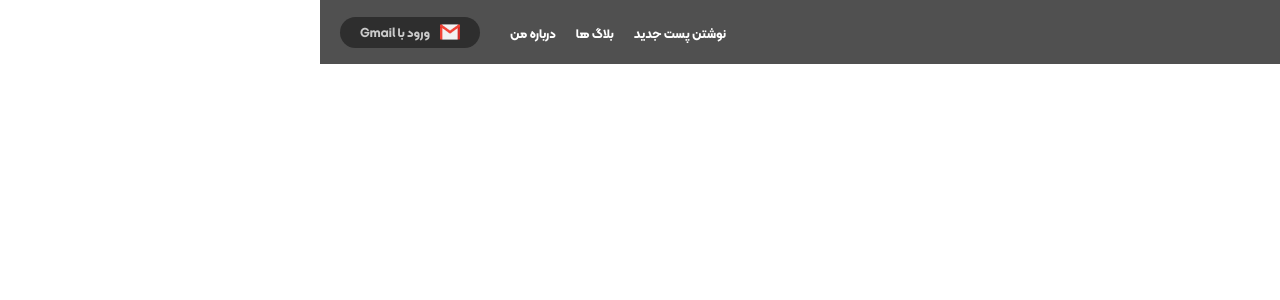
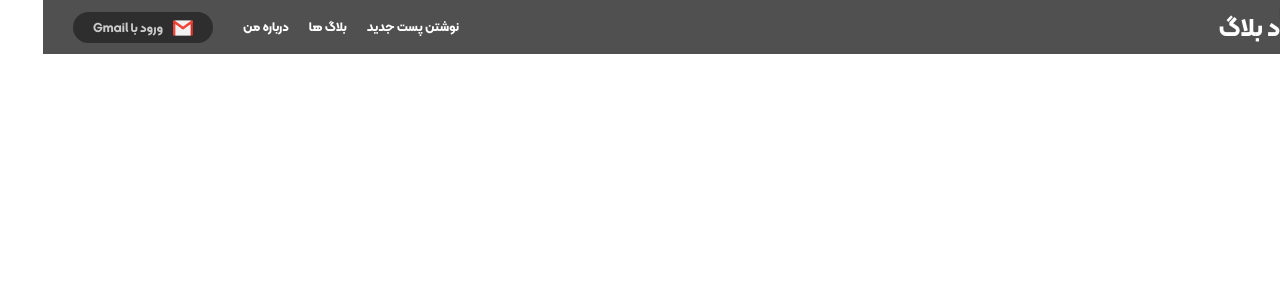
Before and after one commit to mohammad-zolghadr/mozo.blog, a React (Create React App) app: page / in a window 1280 px wide. Shown: the top 300 px of the page. Built offline with nearby package versions, Linux system fonts and the light colour scheme.

Commit message:
Responsive menu

```diff
--- a/src/components/Navbar.js
+++ b/src/components/Navbar.js
@@ -1,30 +1,60 @@
-import React from "react";
+import React, { useState } from "react";
 import { Link } from "react-router-dom";
 
 import style from "../sass/Navbar.scss";
 import gmailIcon from "../assets/images/gmail-icon.png";
+import arrowIcon from "../assets/images/arrowMenu.png";
 
 const Navbar = () => {
+  const [navTopResponsive, setNavTopResponsive] = useState(true);
+
+  const navHandlerResponsive = () => {
+    setNavTopResponsive(!navTopResponsive);
+  };
+
+  const closeNavResponsive = () => {
+    setNavTopResponsive(true);
+  };
+
+  const signIn = () => {
+    closeNavResponsive();
+  };
+
   return (
     <div>
       <header>
-        <Link to="/">
+        <Link to="/" onClick={closeNavResponsive}>
           <h1>مود بلاگ</h1>
         </Link>
 
-        <nav>
+        <div onClick={navHandlerResponsive} className="btnResponsiveMenu">
+          <span>دسترسی سریع</span>
+          <img src={arrowIcon} />
+        </div>
+
+        <nav
+          style={{
+            top: !navTopResponsive && "54px",
+          }}
+        >
           <ul>
             <li>
-              <Link to="/new-post">نوشتن پست جدید</Link>
+              <Link to="/new-post" onClick={closeNavResponsive}>
+                نوشتن پست جدید
+              </Link>
             </li>
             <li>
-              <Link to="/blog">بلاگ ها</Link>
+              <Link to="/blog" onClick={closeNavResponsive}>
+                بلاگ ها
+              </Link>
             </li>
             <li>
-              <Link to="/about-me">درباره من</Link>
+              <Link to="/about-me" onClick={closeNavResponsive}>
+                درباره من
+              </Link>
             </li>
             <li>
-              <button>
+              <button onClick={signIn}>
                 <img src={gmailIcon} />
                 ورود با Gmail
               </button>
--- a/src/sass/Navbar.scss
+++ b/src/sass/Navbar.scss
@@ -5,7 +5,21 @@
 header {
     @include displayFlex(between);
     background-color: $headerColor;
-    padding: 10px;
+    position: fixed;
+    top: 0;
+    z-index: 100;
+    width: 100%;
+    padding: 5px 15px;
+
+    nav{
+        background-color: $secondaryColor;
+        border-radius: 0 0 10px 10px;
+        position: absolute;
+        left: 10px;
+        top: -200px;
+        transition: all 0.5s;
+        padding: 10px;
+    }
 
     a{
         color: $textFive;
@@ -16,7 +30,17 @@ header {
 
     ul{
         @include displayFlex(center);
+        flex-direction: column;
         column-gap: 20px;
+    }
+
+    li{
+        padding-bottom: 8px;
+        border-bottom: 1px solid $textTwo;
+    }
+    li:nth-child(4){
+        border: none;
+        margin-top: 5px;
     }
 
     li img{
@@ -29,3 +53,46 @@ header {
     }
 
 }
+
+.btnResponsiveMenu{
+    @include displayFlex(center);
+    margin: 0 20px;
+    column-gap: 5px;
+    cursor: pointer;
+    @include simpleHover;
+
+    span{
+        color: $textFive;
+        font-family: bf;
+        font-size: 0.8rem;
+    }
+
+    img{
+        width: 15px;
+        margin-top: 5px;
+    }
+
+}
+
+@media (min-width:660px) {
+    .btnResponsiveMenu{
+        display: none;
+    }
+
+    header {
+        nav{
+            position: none;
+            top: -8px !important;
+            background-color: transparent;
+
+            ul{
+                flex-direction: row;
+
+            }
+
+            li{
+                border: none;
+            }
+        }
+    }
+}
--- a/src/sass/_mixins.scss
+++ b/src/sass/_mixins.scss
@@ -6,6 +6,7 @@
   outline: none;
   border: none;
   direction: rtl;
+  box-sizing: border-box;
 }
 
 
```
Also changed, not shown: src/assets/images/arrowMenu.png (added).
